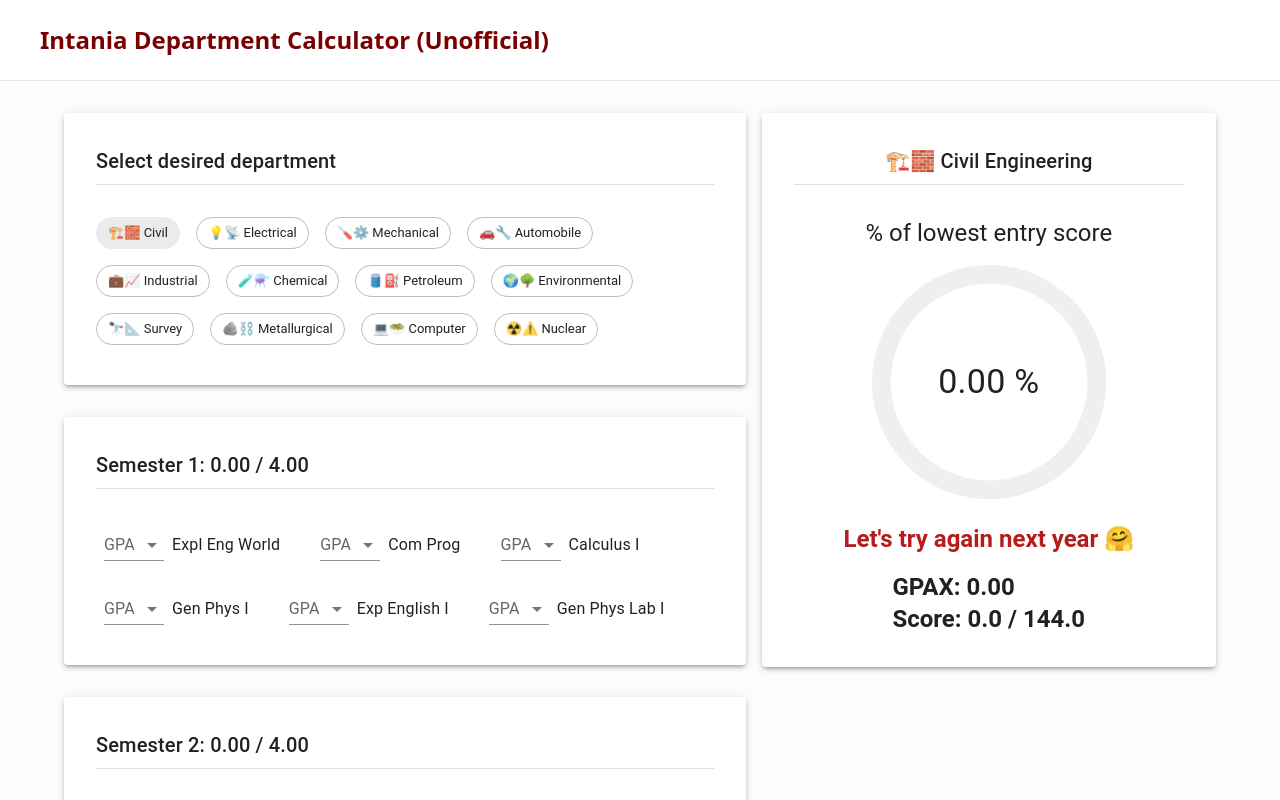
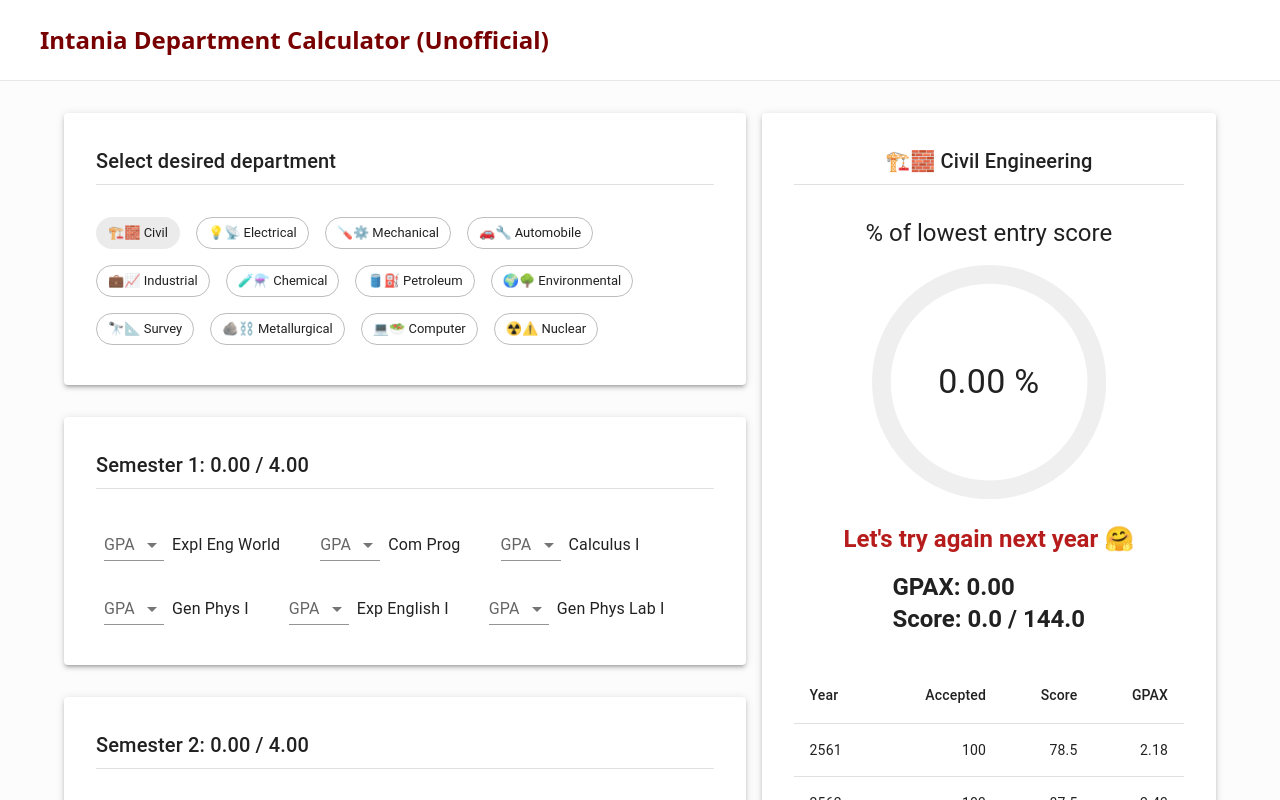
Before and after one commit to bookpanda/intania-department-calculator, a Next.js app in the folder apps/client/: page / in a window 1280 px wide. Built offline with nearby package versions, Linux system fonts and the light colour scheme; a web font is replaced by a local one.

Commit message:
feat: responsive

```diff
--- a/apps/client/src/modules/Department/Department.tsx
+++ b/apps/client/src/modules/Department/Department.tsx
@@ -24,10 +24,6 @@ export const Department: FC = () => {
                 />
               </Grid>
             ))}
-            {/* {
-              departments.filter((dp) => dp.key === "metallurgical")[0]
-                .record[0].gpax
-            } */}
           </Grid>
         </div>
       </Paper>
--- a/apps/client/src/modules/Result/Result.tsx
+++ b/apps/client/src/modules/Result/Result.tsx
@@ -1,7 +1,16 @@
 import { useAppContext } from "$core/context/appContext";
 import { departments } from "$core/data";
 import { colorPalette } from "$theme/colors";
-import { Divider, Paper, Typography } from "@mui/material";
+import {
+  Divider,
+  Paper,
+  Table,
+  TableBody,
+  TableCell,
+  TableHead,
+  TableRow,
+  Typography,
+} from "@mui/material";
 import { FC } from "react";
 import {
   CircularProgressbarWithChildren,
@@ -11,6 +20,9 @@ import "react-circular-progressbar/dist/styles.css";
 
 export const Result: FC = () => {
   const { department, gpa, score, text } = useAppContext();
+  const selectedDepartment = departments.filter(
+    (dp) => dp.key === department
+  )[0];
   return (
     <Paper elevation={3} sx={{ marginTop: 4 }}>
       <div className="w-full p-8">
@@ -23,7 +35,7 @@ export const Result: FC = () => {
           <Typography variant="h5" marginBottom={2}>
             % of lowest entry score
           </Typography>
-          <div className="mb-6 w-3/5">
+          <div className="mb-6 lg:w-3/5">
             <CircularProgressbarWithChildren
               value={Math.min(100, score.percentage)}
               styles={buildStyles({
@@ -49,12 +61,37 @@ export const Result: FC = () => {
           >
             {text.text}
           </Typography>
-          <Typography variant="h5" fontWeight="600">
+          <Typography variant="h5" fontWeight="600" marginBottom={4}>
             GPAX: {(gpa.both.earnedCredits / gpa.both.totalCredits).toFixed(2)}
             <br />
             Score: {score.earnedScore.toFixed(1)} /{" "}
             {score.totalScore.toFixed(1)}
           </Typography>
+          <Table>
+            <TableHead>
+              <TableRow>
+                <TableCell>Year</TableCell>
+                <TableCell align="right">Accepted</TableCell>
+                <TableCell align="right">Score</TableCell>
+                <TableCell align="right">GPAX</TableCell>
+              </TableRow>
+            </TableHead>
+            <TableBody>
+              {selectedDepartment.record.map((rc) => (
+                <TableRow
+                  key={rc.year}
+                  sx={{ "&:last-child td, &:last-child th": { border: 0 } }}
+                >
+                  <TableCell component="th" scope="row">
+                    {rc.year}
+                  </TableCell>
+                  <TableCell align="right">{rc.accept}</TableCell>
+                  <TableCell align="right">{rc.score}</TableCell>
+                  <TableCell align="right">{rc.gpax}</TableCell>
+                </TableRow>
+              ))}
+            </TableBody>
+          </Table>
         </div>
       </div>
     </Paper>
--- a/apps/client/src/pages/index.tsx
+++ b/apps/client/src/pages/index.tsx
@@ -9,13 +9,15 @@ const IndexPage: NextPage = () => {
   return (
     <main className="flex h-screen w-screen max-w-[100vw] flex-col items-center overflow-x-hidden bg-gray-bg">
       <Header />
-      <Container sx={{ height: "100vh", display: "flex" }}>
-        <div className="mr-4 w-3/5">
-          <Department />
-          <Semester></Semester>
-        </div>
-        <div className="w-2/5">
-          <Result />
+      <Container sx={{ height: "100vh" }}>
+        <div className="flex h-full w-full flex-col lg:flex-row">
+          <div className="lg:mr-4 lg:w-3/5">
+            <Department />
+            <Semester></Semester>
+          </div>
+          <div className="lg:w-2/5">
+            <Result />
+          </div>
         </div>
       </Container>
     </main>
```
